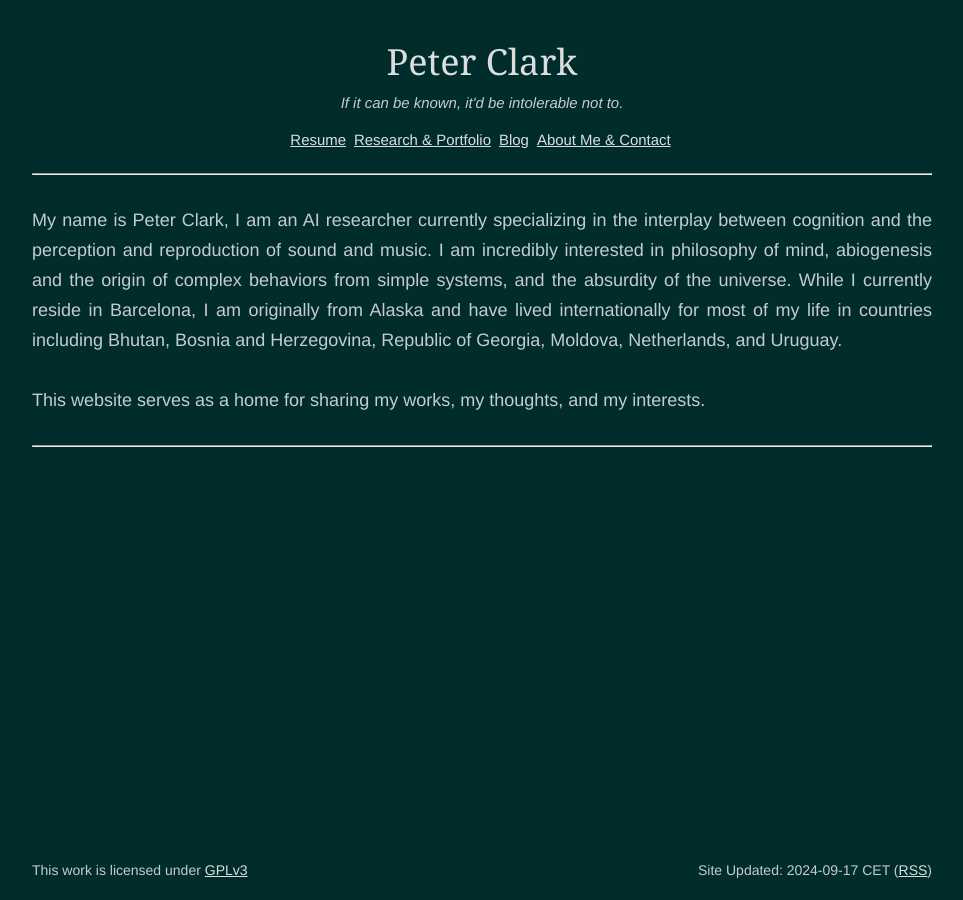
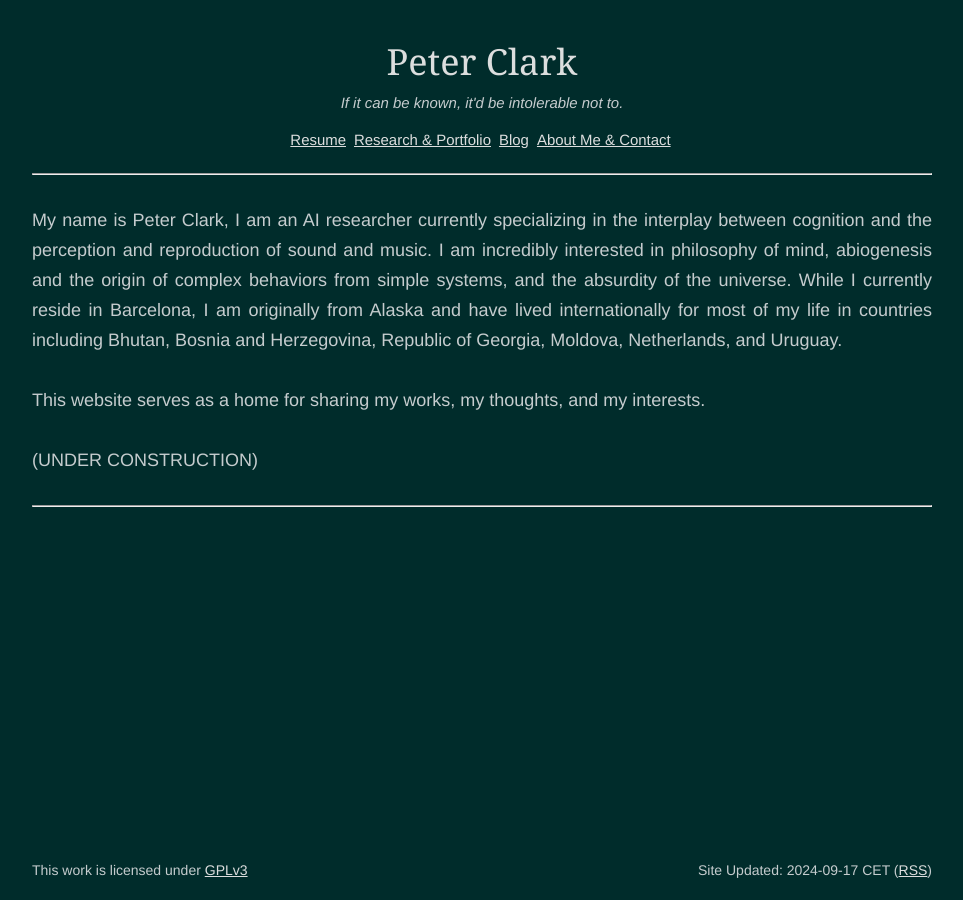
Before and after one commit to peter-clark/peter-clark.github.io, a Jekyll site: the page built from index.md, in a window 1280 px wide. Shown: the whole page, without its empty margins (158-1121 px from the left). Built offline with Jekyll 4.4.1, drawn with Linux system fonts in a browser that asks for light colours.

Commit message:
minor front page update

```diff
--- a/index.md
+++ b/index.md
@@ -3,7 +3,7 @@ layout: default
 title: Peter Clark
 ---
 
-<div style="text-align: justify">My name is Peter Clark, I am an AI researcher currently specializing in the interplay between cognition and the perception and reproduction of sound and music. I am incredibly interested in philosophy of mind, abiogenesis and the origin of complex behaviors from simple systems, and the absurdity of the universe.  While I currently reside in Barcelona, I am originally from Alaska and have lived internationally for most of my life in countries including Bhutan, Bosnia and Herzegovina, Republic of Georgia, Moldova, Netherlands, and Uruguay. <br> <br> This website serves as a home for sharing my works, my thoughts, and my interests.  </div>
+<div style="text-align: justify">My name is Peter Clark, I am an AI researcher currently specializing in the interplay between cognition and the perception and reproduction of sound and music. I am incredibly interested in philosophy of mind, abiogenesis and the origin of complex behaviors from simple systems, and the absurdity of the universe.  While I currently reside in Barcelona, I am originally from Alaska and have lived internationally for most of my life in countries including Bhutan, Bosnia and Herzegovina, Republic of Georgia, Moldova, Netherlands, and Uruguay. <br> <br> This website serves as a home for sharing my works, my thoughts, and my interests. <br> <br> (UNDER CONSTRUCTION) </div>
 <br>
 
 ---
```
